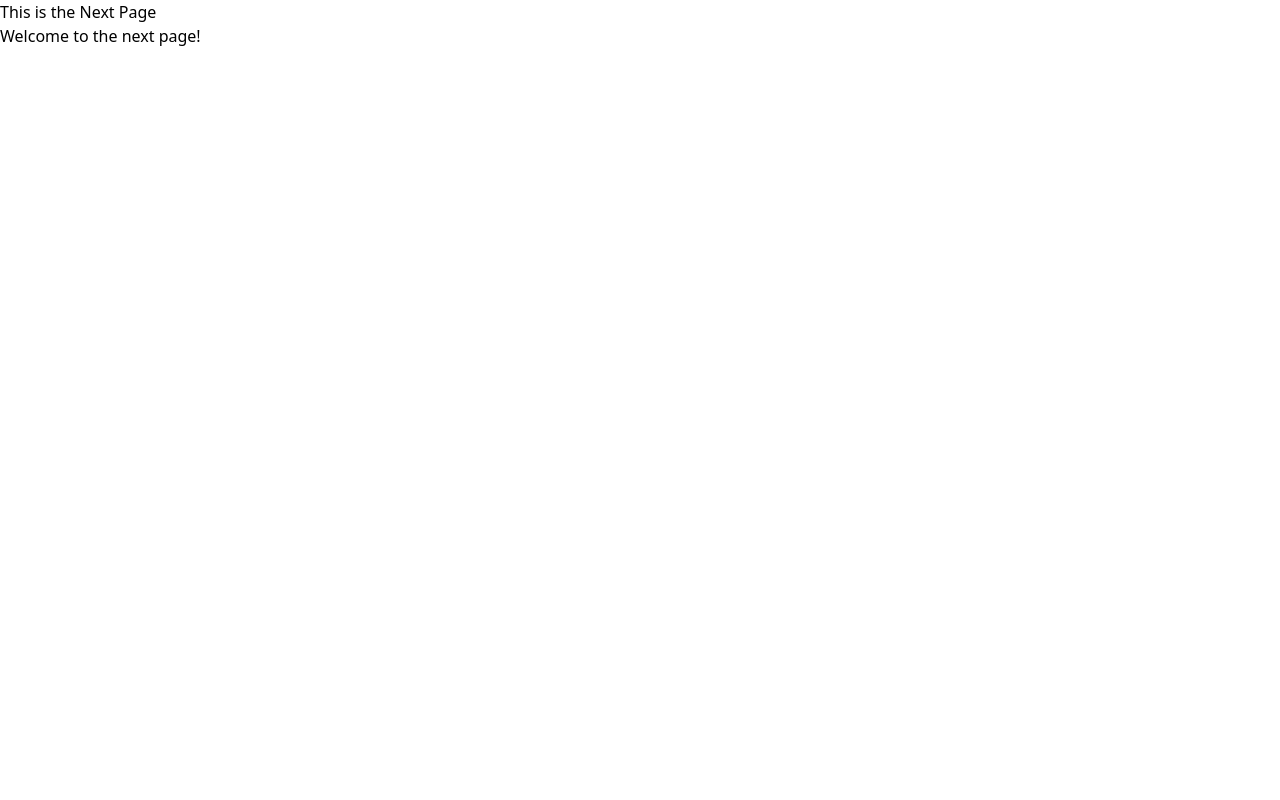
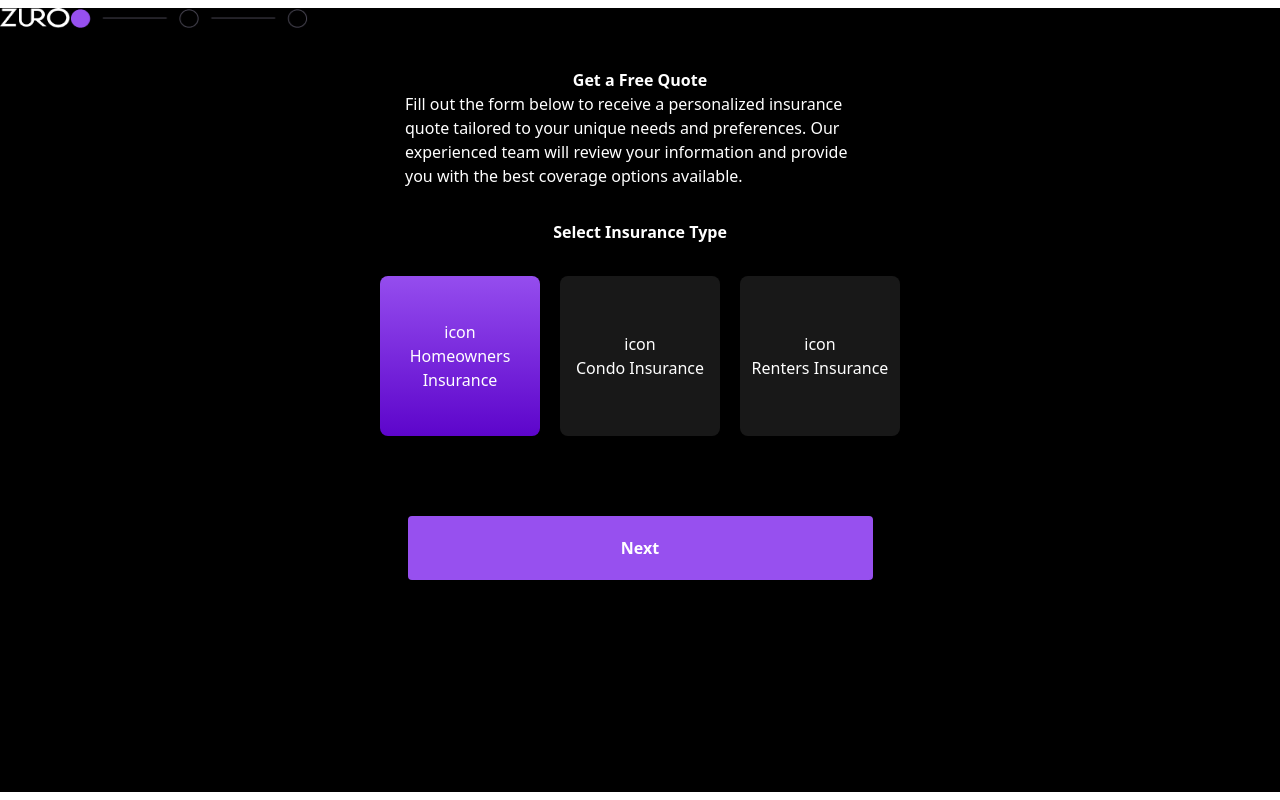
Before and after one commit to JojoDuke/ZuroNew, a Next.js app: page /page2 in a window 1280 px wide. Built offline with nearby package versions, Linux system fonts and the light colour scheme.

Commit message:
second page initial commit

```diff
--- a/pages/page2.tsx
+++ b/pages/page2.tsx
@@ -1,8 +1,56 @@
+import Head from "next/head";
+import ProgressNav from "../component/ProgressNav";
+import Heading from "../component/Heading";
+import progress1 from '../public/progress1.png';
+import InsuranceType from '../component/Insurance'
+import Link from "next/link";
+import { useState } from "react";
+
 function page2() {
+    const [type, setType] = useState('home')
+    const handleClick = (card) => {
+        setType(card)
+    }
   return (
-    <div>
-      <h1>This is the Next Page</h1>
-      <p>Welcome to the next page!</p>
+    <div className="flex min-h-screen flex-col items-center justify-center py-2">
+      <Head>
+        <title>Zuro</title>
+        <link rel="icon" href="/favicon.ico" />
+      </Head>
+
+      <main className="flex w-full h-full flex-1 flex-col text-center bg-black">
+
+        <ProgressNav progress={progress1} alt={'progress2'}/>
+
+       <section className="mt-10 text-white flex flex-col">
+        <Heading />
+
+        <p className="text-center font-bold my-8 mx-auto w-[470px]">Select Insurance Type</p>
+
+        {/* Insurance Types */}
+        <div className="flex gap-5 flex-wrap justify-center m-auto" style={{minWidth: '300px', maxWidth: '550px'}}>
+          <div className="h-40 w-40 rounded-lg flex flex-col justify-center cursor-pointer" style={{background: `${type === 'home' ? 'linear-gradient(#954DEE, #5D05CB)' : '#181818'}`}}  onClick={() => handleClick('home')}>
+            <p>icon</p>
+            <p>Homeowners Insurance</p>
+          </div>
+          <div className="h-40 w-40 rounded-lg flex flex-col justify-center cursor-pointer" style={{background: `${type === 'condo' ? 'linear-gradient(#954DEE, #5D05CB)' : '#181818'}`}} onClick={() => handleClick('condo')}>
+            <p>icon</p>
+            <p>Condo Insurance</p>
+          </div>
+          <div className="h-40 w-40 rounded-lg flex flex-col justify-center cursor-pointer" style={{background: `${type === 'rent' ? 'linear-gradient(#954DEE, #5D05CB)' : '#181818'}`}}  onClick={() => handleClick('rent')}>
+            <p>icon</p>
+            <p>Renters Insurance</p>
+          </div>
+        </div>
+
+        {/* next button */}
+        <Link href="/page3">
+          <button className="bg-[#9750EF] hover:bg-[#cda7fc] duration-300 ease-in-out h-16 w-[465px] mt-20 rounded font-bold mx-auto">
+            Next
+          </button>
+      </Link>
+       </section>
+      </main>
     </div>
   );
 }
```
